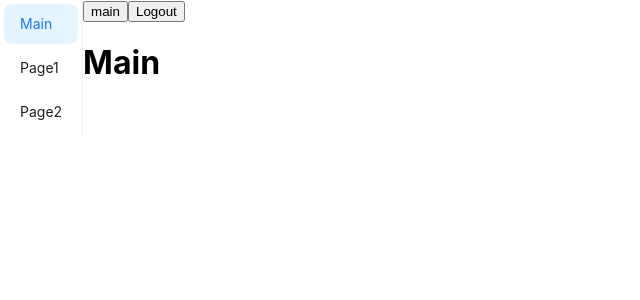
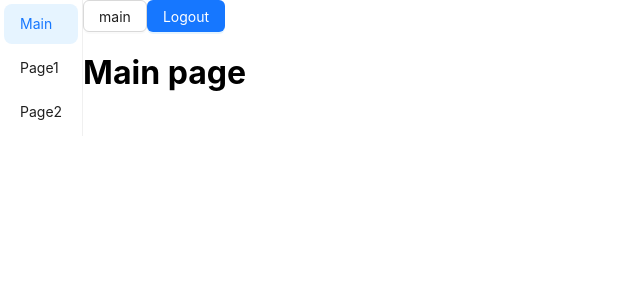
Before and after one commit to vuenos/visit-histories, a React (Create React App) app: page / in a window 1280 px wide. Both pictures are taken after a click on the item "Main". Shown: the top 300 px of the page, without its empty margins (0-640 px from the left). Built offline with nearby package versions, Linux system fonts and the light colour scheme.

Commit message:
apply adntd buttons

```diff
--- a/src/components/TabNavigation.jsx
+++ b/src/components/TabNavigation.jsx
@@ -1,7 +1,8 @@
-import React from 'react';
-import {useSelector, useDispatch} from 'react-redux';
-import {useNavigate} from 'react-router-dom';
-import {resetTabs} from '../store';
+import React from "react";
+import { useSelector, useDispatch } from "react-redux";
+import { useNavigate } from "react-router-dom";
+import { resetTabs } from "../store";
+import { Button } from "antd";
 
 const Tabs = () => {
   const tabs = useSelector((state) => state.app.tabs);
@@ -14,17 +15,19 @@ const Tabs = () => {
 
   const handleLogout = () => {
     dispatch(resetTabs());
-        navigate('/');
+    navigate("/");
   };
 
   return (
     <div>
       {tabs.map((tab, index) => (
-                <button key={index} onClick={() => handleTabClick(tab.url)}>
+        <Button key={index} onClick={() => handleTabClick(tab.url)}>
           {tab.name}
-                </button>
+        </Button>
       ))}
-            <button onClick={handleLogout}>Logout</button>
+      <Button type="primary" onClick={handleLogout}>
+        Logout
+      </Button>
     </div>
   );
 };
--- a/src/pages/Main.jsx
+++ b/src/pages/Main.jsx
@@ -1,11 +1,11 @@
-import React from 'react';
+import React from "react";
 
 function Main() {
-    return (
-        <div>
-            <h1>Main</h1>
-        </div>
-    );
+  return (
+    <div>
+      <h1>Main page</h1>
+    </div>
+  );
 }
 
 export default Main;
```
Also changed, not shown: src/components/Common/Aside.jsx (+18 -20 lines), src/components/Common/Header.jsx (+5 -4 lines), 2 other files (tests, documents, lock files or other folders). Lines whose indentation alone changed are shown as unchanged.
